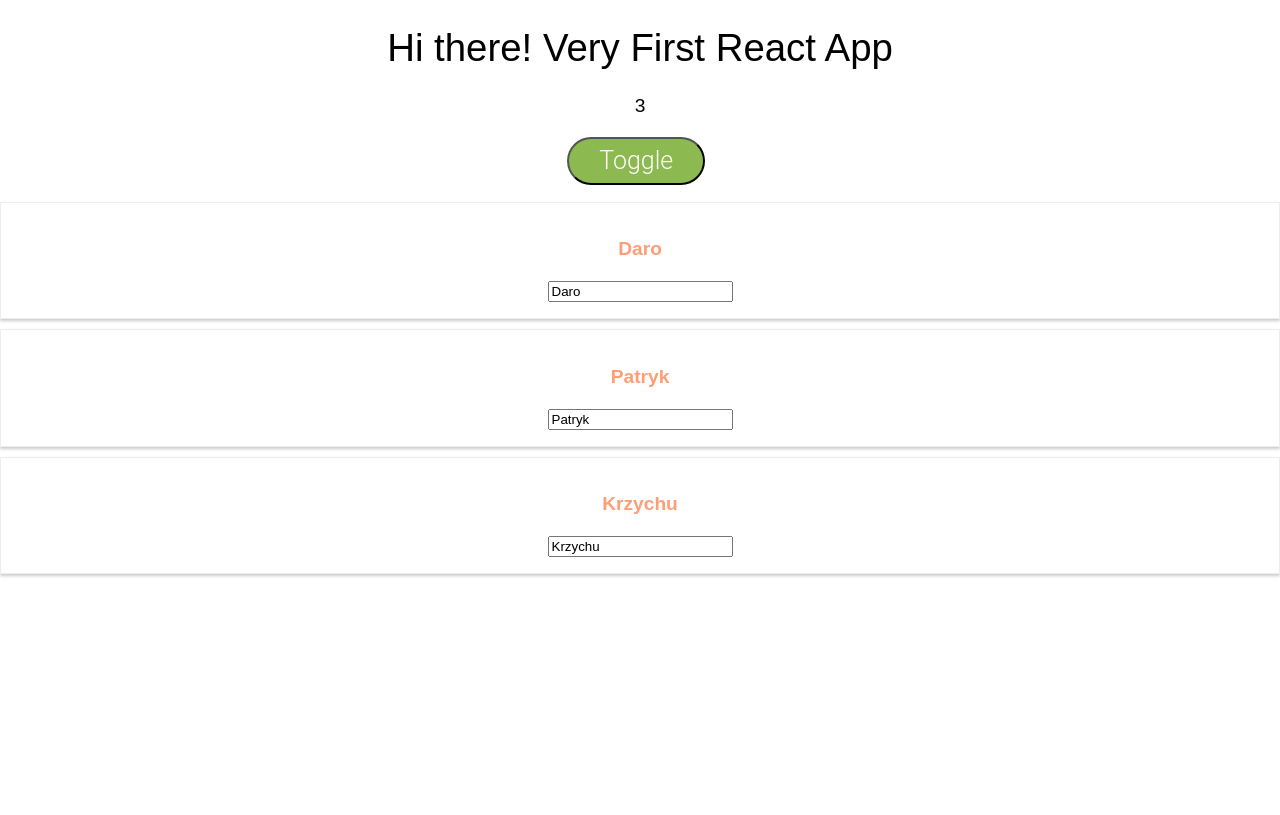
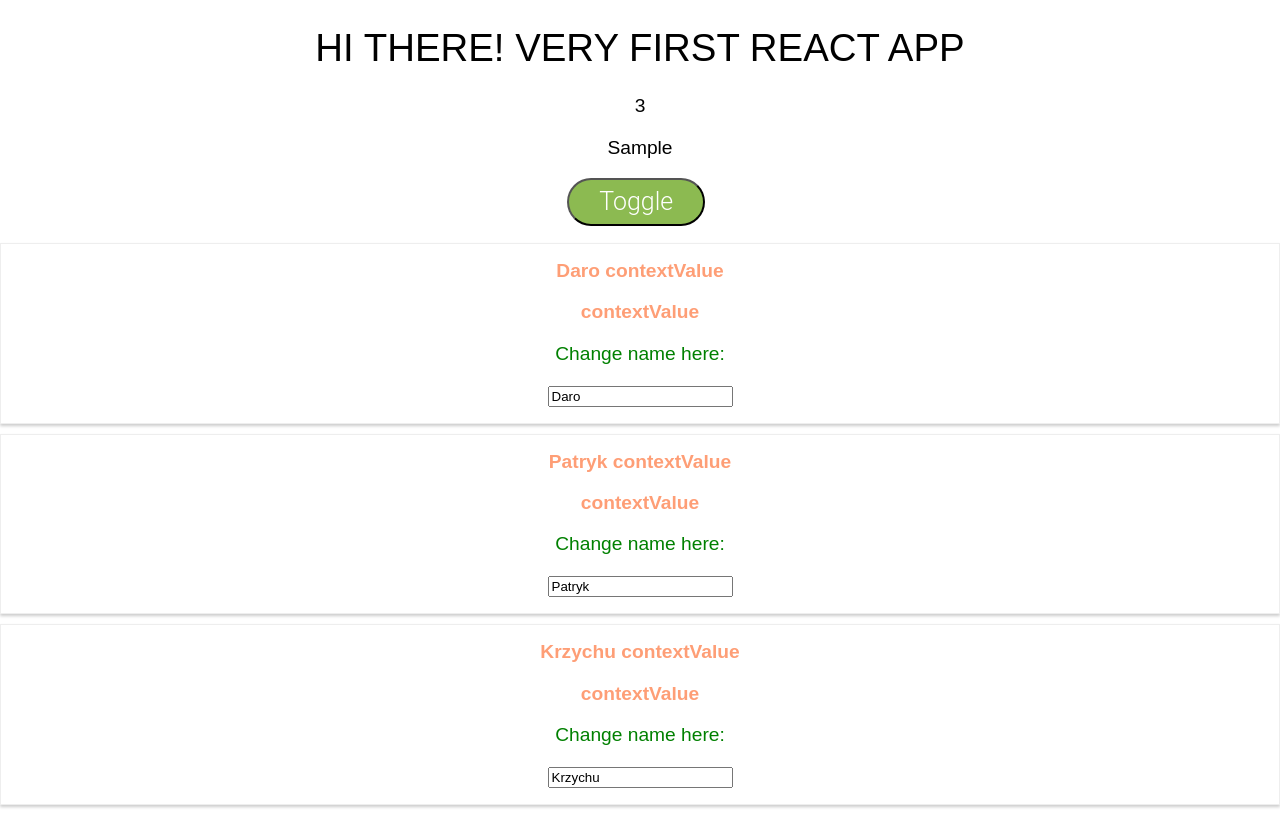
Before and after one commit to dariuszwojtowicz/react_course, a React (Create React App) app: page / in a window 1280 px wide. Both pictures are taken after a click on the button "Toggle". Built offline with nearby package versions, Linux system fonts and the light colour scheme.

Commit message:
End of Dive Deep Module

```diff
--- a/src/App.js
+++ b/src/App.js
@@ -1,6 +1,7 @@
 import React, { Component } from 'react';
 import UserSection from './components/UserSection/UserSection';
 import UsersCount from './components/UsersCount/UsersCount';
+import SampleContext from './contexts/SampleContext';
 import './App.css';
 import styled from 'styled-components';
 
@@ -30,7 +31,10 @@ class App extends Component { // extends PureComponent
   constructor(props) {
     super(props);
     console.log('App.js Constructor');
+    this.inputElementRef = React.createRef();
   }
+
+  static contextType = SampleContext;
 
   state = {
     persons: [
@@ -74,7 +78,9 @@ class App extends Component { // extends PureComponent
   toggleHandler = () => {
     this.setState({
       showPersons: !this.state.showPersons
-    })
+    });
+    this.inputElementRef.current.style['text-transform'] =
+      this.inputElementRef.current.style['text-transform'] === 'uppercase' ? 'lowercase' : 'uppercase';
   }
 
   render() {
@@ -100,11 +106,14 @@ class App extends Component { // extends PureComponent
     }
     return (
       <div className="App">
-        <h1 className={pClasses.join(' ')}>Hi there! {this.props.title}</h1>
+        <h1 ref={this.inputElementRef} className={pClasses.join(' ')}>Hi there! {this.props.title}</h1>
         <UsersCount usersCount={this.state.persons.length}/>
+        <p>{this.context.sample}</p>
         <StyledButton
           onClick={this.toggleHandler}>Toggle</StyledButton>
-        {personElements}
+        <SampleContext.Provider value={{sample: 'contextValue'}}>
+          {personElements}
+        </SampleContext.Provider>
       </div>
     );
   }
--- a/src/components/UserInput/UserInput.js
+++ b/src/components/UserInput/UserInput.js
@@ -2,7 +2,11 @@ import React from 'react';
 
 const userInput = (props) => {
   return (
-    <input type="text" onChange={props.onchange} value={props.username} />
+    <input
+      type="text"
+      onChange={props.onchange}
+      value={props.username}
+    />
   );
 }
 
--- a/src/components/UserOutput/UserOutput.js
+++ b/src/components/UserOutput/UserOutput.js
@@ -1,15 +1,23 @@
-import React from 'react';
+import React, {useContext} from 'react';
 import styled from 'styled-components';
+import SampleContext from '../../contexts/SampleContext';
 
 const StyledDiv = styled.div`
   font-weight: ${props => props.alt ? 'bold' : 'normal'};
 `;
 
 const userOutput = (props) => {
+  const sampleContext = useContext(SampleContext);
+
   return (
-    <StyledDiv alt={'true'}>
-      <p>{props.username}</p>
-    </StyledDiv>
+    <SampleContext.Consumer>
+      {(context) =>
+        <StyledDiv alt={'true'}>
+          <span>{props.username} </span><span> {context.sample}</span>
+          <p>{sampleContext.sample}</p>
+        </StyledDiv>
+      }
+    </SampleContext.Consumer>
   );
 }
 
--- a/src/components/UserSection/UserSection.js
+++ b/src/components/UserSection/UserSection.js
@@ -1,4 +1,4 @@
-import React, { useEffect }  from 'react';
+import React, { useEffect, useRef }  from 'react';
 import UserOutput from '../UserOutput/UserOutput';
 import UserInput from '../UserInput/UserInput';
 import styled from 'styled-components';
@@ -14,10 +14,11 @@ const StyledDiv = styled.div`
 
 const userSection = (props) => {
   console.log('UserSection.js render', props.conn);
+  const pRef = useRef(null);
 
   useEffect(() => {
       console.log('UserSection.js useEffect');
-
+      pRef.current.style.color = pRef.current.style.color === 'green' ? 'pink' : 'green';
       return () => {
         console.log('UserSection.js cleanup in useEffect');
       }
@@ -26,6 +27,7 @@ const userSection = (props) => {
   return (
     <StyledDiv>
       <UserOutput username={props.username} />
+      <p ref={pRef}>Change name here: </p>
       <UserInput onchange={props.onchange} username={props.username} />
     </StyledDiv>
   );
--- /dev/null
+++ b/src/contexts/SampleContext.js
@@ -0,0 +1,5 @@
+import React from 'react';
+
+const SampleContext = React.createContext({sample: 'Sample'});
+
+export default SampleContext;
```
